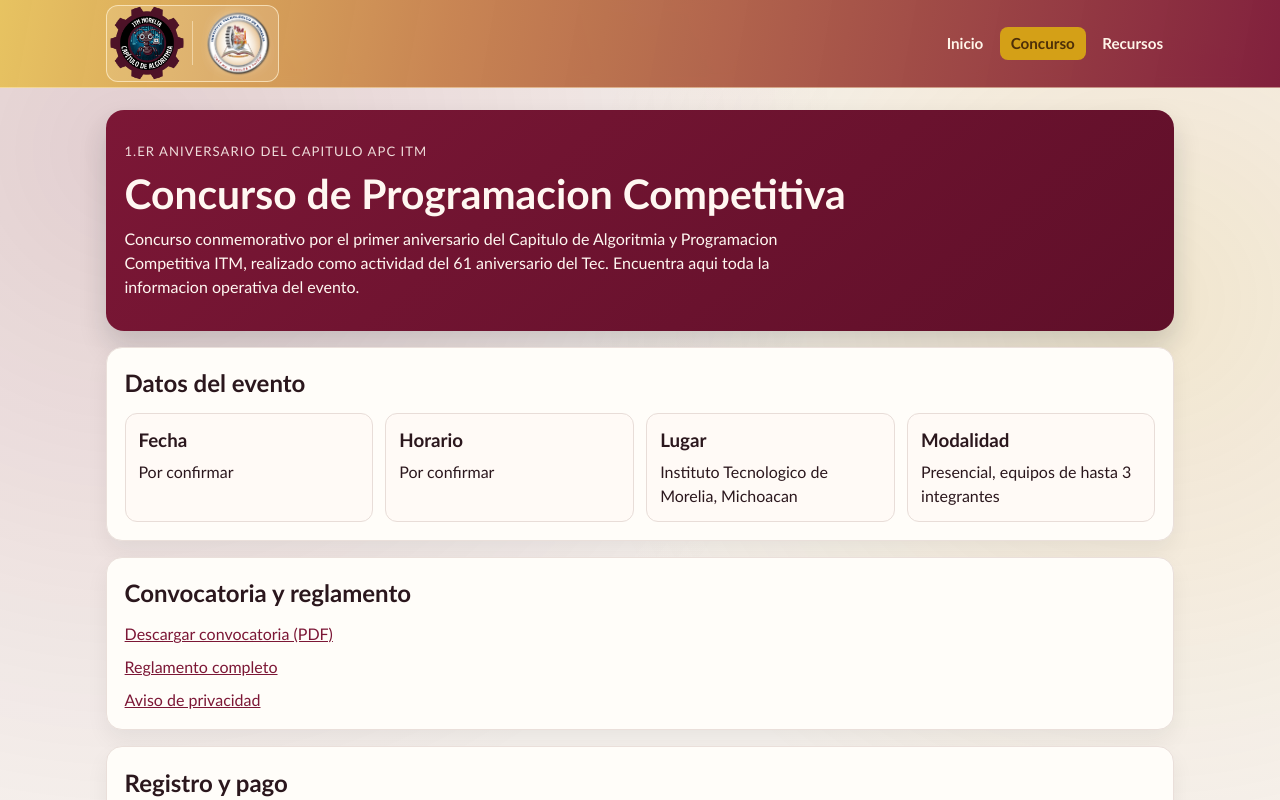
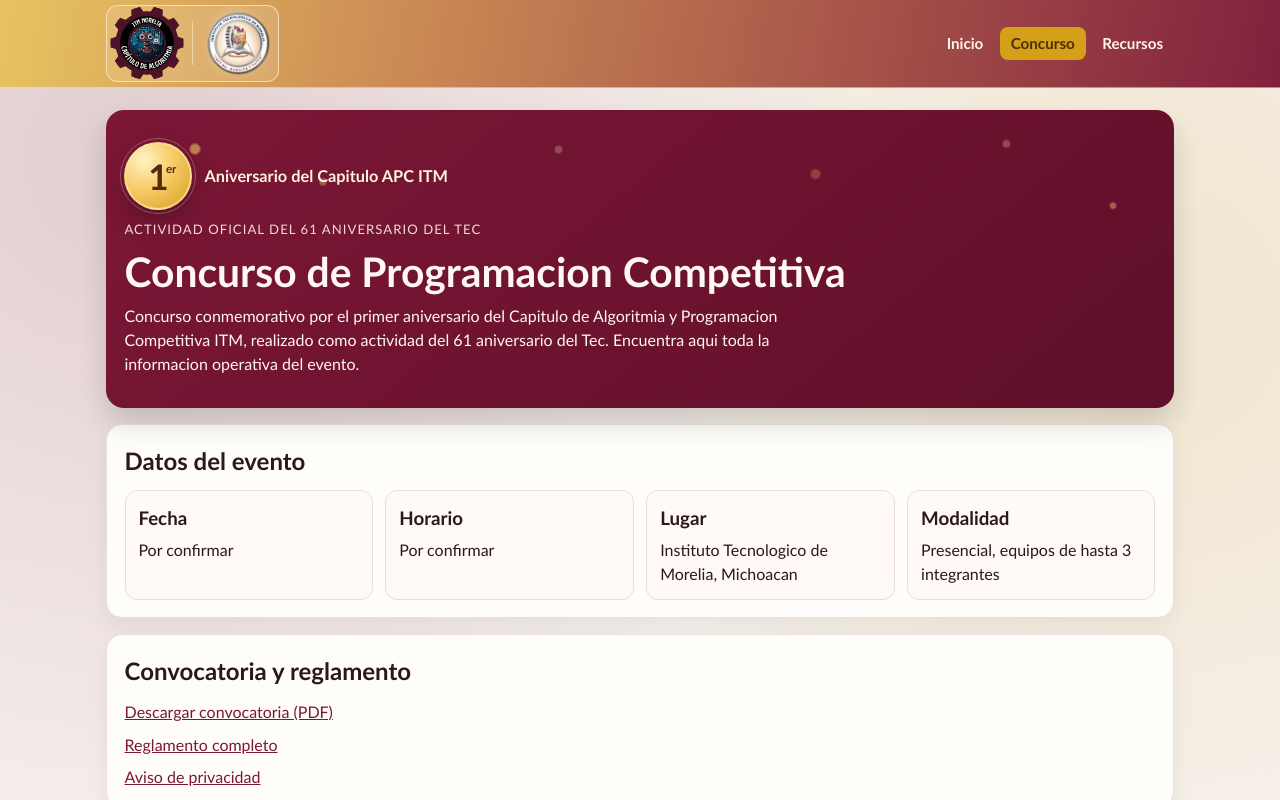
Before and after one commit to Cruzdev0131/concurso_61aniversario_itm, a React (Vite) app: page /concurso in a window 1280 px wide. Shown: the top 800 px of the page. Built offline with nearby package versions, Linux system fonts and the light colour scheme.

Commit message:
aniversario

```diff
--- a/src/App.css
+++ b/src/App.css
@@ -104,6 +104,79 @@
   color: #fff7f1;
   background: linear-gradient(140deg, var(--color-guinda-700), var(--color-guinda-900));
   box-shadow: 0 15px 28px rgba(10, 24, 34, 0.16);
+}
+
+.hero-anniversary {
+  position: relative;
+  overflow: hidden;
+}
+
+.hero-anniversary > * {
+  position: relative;
+  z-index: 1;
+}
+
+.confetti-layer {
+  position: absolute;
+  inset: 0;
+  z-index: 0;
+  pointer-events: none;
+}
+
+.confetti-piece {
+  position: absolute;
+  border-radius: 999px;
+  box-shadow: 0 0 0 1px rgba(255, 244, 214, 0.35);
+}
+
+.anniversary-row {
+  display: inline-flex;
+  align-items: center;
+  gap: 0.75rem;
+  margin-bottom: 0.6rem;
+}
+
+.anniversary-badge {
+  width: 68px;
+  height: 68px;
+  border-radius: 999px;
+  position: relative;
+  display: grid;
+  place-items: center;
+  border: 2px solid rgba(255, 230, 164, 0.75);
+  background:
+    radial-gradient(circle at 28% 25%, #fff2c4 0%, #f6cc66 45%, #d79c1f 100%);
+  box-shadow: 0 10px 24px rgba(5, 8, 18, 0.26);
+}
+
+.anniversary-glow {
+  position: absolute;
+  inset: -6px;
+  border-radius: inherit;
+  border: 1px solid rgba(255, 232, 176, 0.65);
+}
+
+.anniversary-number {
+  font-size: 2.2rem;
+  line-height: 1;
+  font-weight: 800;
+  color: #59260f;
+}
+
+.anniversary-label {
+  position: absolute;
+  top: 16px;
+  right: 14px;
+  font-size: 0.72rem;
+  font-weight: 800;
+  color: #59260f;
+}
+
+.anniversary-kicker {
+  margin: 0;
+  font-weight: 700;
+  font-size: 1.02rem;
+  color: #fff3da;
 }
 
 .hero-home {
@@ -430,4 +503,23 @@
   .footer-bottom {
     justify-content: flex-start;
   }
+
+  .anniversary-badge {
+    width: 56px;
+    height: 56px;
+  }
+
+  .anniversary-number {
+    font-size: 1.85rem;
+  }
+
+  .anniversary-label {
+    top: 13px;
+    right: 11px;
+    font-size: 0.64rem;
+  }
+
+  .anniversary-kicker {
+    font-size: 0.93rem;
+  }
 }
--- a/src/pages/ConcursoPage.tsx
+++ b/src/pages/ConcursoPage.tsx
@@ -1,14 +1,93 @@
 import { useState } from 'react'
+import { motion, useReducedMotion } from 'framer-motion'
 import { AnimatedPage } from '../components/AnimatedPage'
 import { Modal } from '../components/Modal'
 
+const confettiPieces = [
+  { id: 1, top: 14, left: 8, size: 8, color: '#f0c85b', delay: 0 },
+  { id: 2, top: 24, left: 20, size: 6, color: '#ffd97a', delay: 0.4 },
+  { id: 3, top: 12, left: 42, size: 7, color: '#ffe9b4', delay: 0.9 },
+  { id: 4, top: 20, left: 66, size: 9, color: '#f5c047', delay: 0.2 },
+  { id: 5, top: 10, left: 84, size: 7, color: '#ffe9b4', delay: 0.6 },
+  { id: 6, top: 30, left: 94, size: 6, color: '#ffd97a', delay: 1.1 },
+]
+
 export function ConcursoPage() {
   const [openModal, setOpenModal] = useState<'registro' | 'banco' | null>(null)
+  const prefersReducedMotion = useReducedMotion()
 
   return (
     <AnimatedPage className="page">
-      <section className="hero">
-        <p className="eyebrow">1.er aniversario del Capitulo APC ITM</p>
+      <section className="hero hero-anniversary">
+        <div className="confetti-layer" aria-hidden="true">
+          {confettiPieces.map((piece) => (
+            <motion.span
+              key={piece.id}
+              className="confetti-piece"
+              style={{
+                top: `${piece.top}%`,
+                left: `${piece.left}%`,
+                width: piece.size,
+                height: piece.size,
+                background: piece.color,
+              }}
+              initial={{ opacity: 0, scale: 0.7 }}
+              animate={
+                prefersReducedMotion
+                  ? { opacity: 0.4, scale: 1 }
+                  : {
+                      opacity: [0.25, 0.7, 0.25],
+                      y: [0, -7, 4, 0],
+                      rotate: [0, 28, -22, 0],
+                      scale: [1, 1.2, 0.95, 1],
+                    }
+              }
+              transition={
+                prefersReducedMotion
+                  ? { duration: 0.2 }
+                  : {
+                      duration: 4 + piece.id * 0.3,
+                      repeat: Number.POSITIVE_INFINITY,
+                      delay: piece.delay,
+                      ease: 'easeInOut',
+                    }
+              }
+            />
+          ))}
+        </div>
+
+        <div className="anniversary-row">
+          <motion.div
+            className="anniversary-badge"
+            initial={{ opacity: 0, scale: 0.75, rotate: -8 }}
+            animate={{ opacity: 1, scale: 1, rotate: 0 }}
+            transition={{ duration: 0.55, ease: 'easeOut' }}
+          >
+            <motion.span
+              className="anniversary-glow"
+              aria-hidden="true"
+              animate={prefersReducedMotion ? { opacity: 0.25 } : { opacity: [0.15, 0.5, 0.15] }}
+              transition={{
+                duration: 2.4,
+                repeat: Number.POSITIVE_INFINITY,
+                ease: 'easeInOut',
+              }}
+            />
+            <span className="anniversary-number">1</span>
+            <span className="anniversary-label">er</span>
+          </motion.div>
+
+          <motion.p
+            className="anniversary-kicker"
+            initial={{ opacity: 0, x: -10 }}
+            animate={{ opacity: 1, x: 0 }}
+            transition={{ duration: 0.45, delay: 0.12 }}
+          >
+            Aniversario del Capitulo APC ITM
+          </motion.p>
+        </div>
+
+        <p className="eyebrow">Actividad oficial del 61 aniversario del Tec</p>
         <h1>Concurso de Programacion Competitiva</h1>
         <p className="subtitle">
           Concurso conmemorativo por el primer aniversario del Capitulo de Algoritmia y
```
Also changed, not shown: 1 other file (tests, documents, lock files or other folders).
